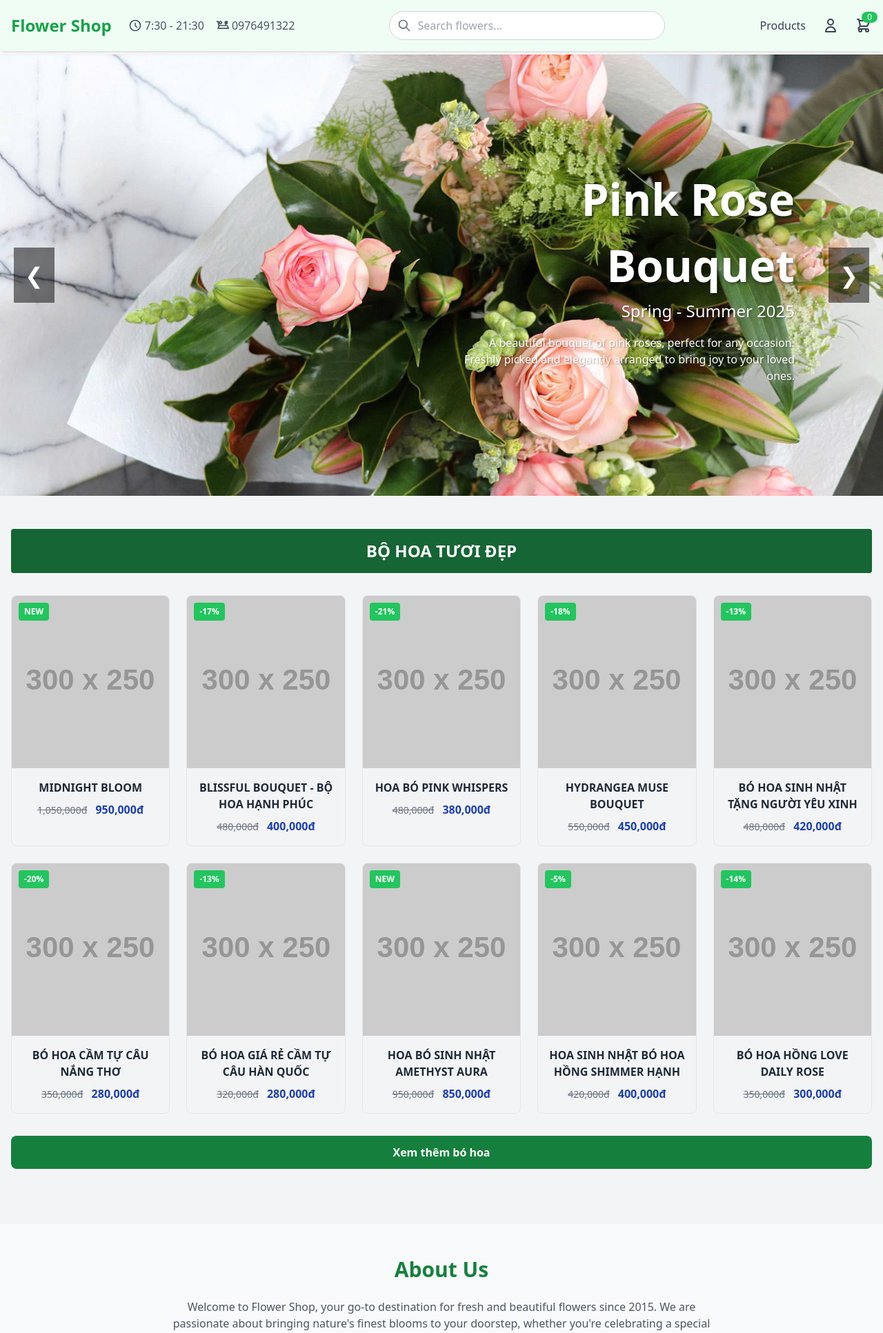
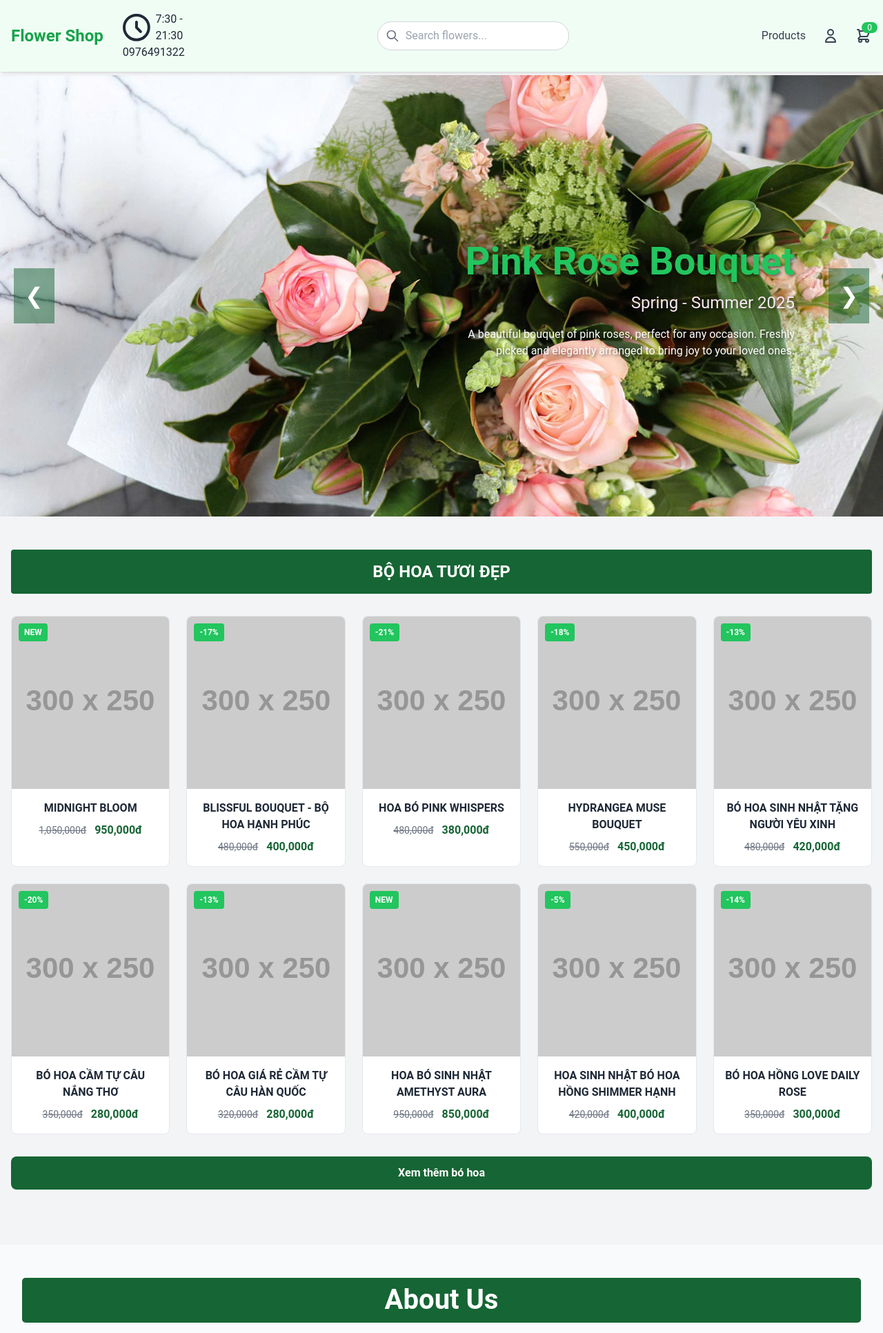
Before and after one commit to Tick2005/Flower-shop, a PHP site: page / in a window 1280 px wide. Shown: the top 1933 px of the page at 69% size. Run offline with PHP 8.4, Linux system fonts and the light colour scheme; grey boxes labelled with a size stand in for pictures from a placeholder-image service; some libraries are stand-ins or nearby versions.

Commit message:
Update style1.css

```diff
--- a/style1.css
+++ b/style1.css
@@ -1,41 +1,94 @@
+* {
+    margin: 0;
+    padding: 0;
+    box-sizing: border-box;
+    font-family: 'Roboto', sans-serif;
+}
+
+body {
+    display: flex;
+    flex-direction: column;
+    min-height: 100vh;
+    background: #f9fafb; /* Soft neutral background */
+    color: #1f2937; /* Primary text color */
+}
+
+main {
+    flex: 1;
+}
+
+.font-playfair {
+    font-family: 'Playfair Display', serif;
+}
+
+/* Header Styles */
+.header {
+    background: #ffffff; /* Clean white header */
+    box-shadow: 0 2px 4px rgba(0, 0, 0, 0.1);
+}
+
+.nav-links a, .nav-links i, .icons a, .icons i {
+    transition: color 0.3s, transform 0.2s;
+}
+
+.nav-links a:hover, .icons a:hover, .icons a:hover i {
+    color: #166534; /* Primary green for hover */
+    transform: translateY(-2px);
+}
+
 .dropdown:hover .dropdown-menu {
     display: block;
 }
+
+.dropdown-menu {
+    background: #ffffff; /* White dropdown */
+    box-shadow: 0 4px 6px rgba(0, 0, 0, 0.1);
+    transition: opacity 0.3s ease;
+}
+
+.search-bar input {
+    border-color: #d1d5db; /* Gray border */
+    transition: border-color 0.3s;
+}
+
+.search-bar input:focus {
+    border-color: #166534; /* Primary green on focus */
+}
+
 @media (max-width: 768px) {
     .nav-links {
         display: none;
-}
-.nav-links.active {
-display: flex;
-flex-direction: column;
         position: absolute;
         top: 100%;
         left: 0;
         right: 0;
-background-color: #f0fdf4;
+        background: #ffffff; /* White mobile menu */
+        flex-direction: column;
         padding: 1rem;
         box-shadow: 0 4px 6px rgba(0, 0, 0, 0.1);
+        z-index: 50;
     }
-.nav-links.active a, .nav-links.active div {
+    .nav-links.active {
+        display: flex;
+    }
+    .nav-links a {
         margin: 0.5rem 0;
-}
-.contact-info {
-display: none;
+        color: #1f2937; /* Primary text color */
+        font-weight: bold;
+        text-align: center;
     }
     .search-bar {
         width: 100%;
         max-width: 300px;
     }
 }
-/* Ensure footer stays at bottom */
-body {
-display: flex;
-flex-direction: column;
-min-height: 100vh;
+
+@media (min-width: 769px) {
+    .nav-links {
+        display: flex !important;
     }
-main {
-flex: 1;
 }
+
 /* Slider Styles */
 .slider {
     position: relative;
@@ -44,12 +97,14 @@ height: 80vh;
     overflow: hidden;
     margin-top: 5px;
 }
+
 .slides {
     display: flex;
     width: 100%;
     height: 100%;
     transition: transform 0.5s ease-in-out;
 }
+
 .slide {
     flex: 0 0 100%;
     position: relative;
@@ -57,48 +112,58 @@ background-size: cover;
     background-position: center;
     height: 100%;
 }
+
 .slide-content {
     position: absolute;
     top: 50%;
     right: 10%;
     transform: translateY(-50%);
     text-align: right;
-color: #fff;
+    color: #ffffff; /* White text for contrast */
     max-width: 500px;
-}
-.slide-content h2 {
-font-size: 4rem;
-font-weight: bold;
-color: #fff;
     text-shadow: 2px 2px 4px rgba(0, 0, 0, 0.5);
 }
+
+.slide-content h2 {
+    font-size: 3.5rem;
+    font-weight: bold;
+    color: #22c55e; /* Secondary green for emphasis */
+}
+
 .slide-content h3 {
     font-size: 1.5rem;
-color: #fff;
-text-shadow: 1px 1px 2px rgba(0, 0, 0, 0.3);
+    color: #fce7f3; /* Soft pink for warmth */
 }
+
 .slide-content p {
     font-size: 1rem;
-color: #fff;
     margin-top: 1rem;
-text-shadow: 1px 1px 2px rgba(0, 0, 0, 0.3);
 }
+
 .slider-btn {
     position: absolute;
     top: 50%;
     transform: translateY(-50%);
-background: rgba(0, 0, 0, 0.5);
-color: white;
+    background: rgba(22, 101, 52, 0.5); /* Primary green with opacity */
+    color: #ffffff;
     padding: 1rem;
     cursor: pointer;
     font-size: 2rem;
+    transition: background 0.3s;
 }
+
+.slider-btn:hover {
+    background: rgba(22, 101, 52, 0.7); /* Darker green on hover */
+}
+
 .prev {
     left: 20px;
 }
+
 .next {
     right: 20px;
 }
+
 @media (max-width: 768px) {
     .slider {
         height: 60vh;
@@ -108,7 +173,7 @@ right: 5%;
         max-width: 300px;
     }
     .slide-content h2 {
-font-size: 2.5rem;
+        font-size: 2rem;
     }
     .slide-content h3 {
         font-size: 1.2rem;
@@ -121,180 +186,262 @@ padding: 0.5rem;
         font-size: 1.5rem;
     }
 }
-/* Contact Info Styles */
-.contact-info {
-display: flex;
-align-items: center;
-gap: 1rem;
-color: #4b5563;
-}
-.contact-info svg {
-width: 20px;
-height: 20px;
-}
-/* Search Bar Styles */
-.search-bar {
-flex: 1;
-max-width: 400px;
-margin: 0 2rem;
-}
-@media (min-width: 769px) {
-.nav-links {
-display: flex !important;
-}
-}
+
 /* Product Grid Styles */
 .product-card {
     position: relative;
-border: 1px solid #e5e7eb;
+    border: 1px solid #e5e7eb; /* Light gray border */
     border-radius: 8px;
     overflow: hidden;
-transition: transform 0.3s ease;
+    transition: transform 0.3s ease, box-shadow 0.3s;
+    background: #ffffff; /* White card background */
 }
+
 .product-card:hover {
     transform: scale(1.05);
+    box-shadow: 0 4px 20px rgba(0, 0, 0, 0.1);
 }
+
 .product-image {
     width: 100%;
     height: 250px;
     object-fit: cover;
 }
+
 .product-label {
     position: absolute;
     top: 10px;
     left: 10px;
-background-color: #22c55e;
-color: white;
+    background: #22c55e; /* Secondary green for labels */
+    color: #ffffff;
     padding: 4px 8px;
     border-radius: 4px;
     font-size: 0.75rem;
     font-weight: bold;
 }
+
 .product-info {
     padding: 1rem;
     text-align: center;
 }
+
 .product-name {
     font-size: 1rem;
     font-weight: bold;
-color: #1f2937;
+    color: #1f2937; /* Primary text color */
     text-transform: uppercase;
     margin-bottom: 0.5rem;
 }
+
 .product-price-old {
     font-size: 0.875rem;
-color: #6b7280;
+    color: #6b7280; /* Gray for old price */
     text-decoration: line-through;
     margin-right: 0.5rem;
 }
+
 .product-price-new {
     font-size: 1rem;
     font-weight: bold;
-color: #1e40af;
+    color: #166534; /* Primary green for new price */
 }
+
+.product-card form {
+    display: flex;
+    flex-direction: column;
+    gap: 0.5rem;
+    margin-top: 0.5rem;
+}
+
+.product-card button {
+    background: #22c55e; /* Secondary green for buttons */
+    color: #ffffff;
+    padding: 0.5rem;
+    border-radius: 4px;
+    font-weight: bold;
+    transition: background 0.3s, transform 0.2s;
+}
+
+.product-card button:hover {
+    background: #16a34a; /* Darker green on hover */
+    transform: translateY(-2px);
+}
+
 /* View More Button Styles */
 .view-more-btn {
     display: block;
     margin: 2rem auto;
-background-color: #15803d;
-color: white;
+    background: #166534; /* Soft pink for button */
+    color: #fff; /* Primary green text */
     font-weight: bold;
     padding: 0.75rem 2rem;
     border-radius: 8px;
     text-align: center;
-transition: background-color 0.3s ease;
+    transition: background 0.3s ease, transform 0.2s;
 }
+
 .view-more-btn:hover {
-background-color: #166534;
+    background: #145c30; /* Darker pink on hover */
+    color: #ffffff;
+    transform: translateY(-2px);
 }
+
 /* About Us Section Styles */
 .about-section {
-background-color: #f9fafb;
+    background: #f9fafb; /* Neutral background */
     padding: 3rem 1rem;
     text-align: center;
+    width:100%;
 }
+
 .about-section h2 {
-color: #15803d;
+    background-color: #166534; /* Primary green for heading */
+    color:#fff;
+    padding:0.9rem;
+    border-radius:5px;
+    font-size: 2.5rem;
 }
+
 .about-section p {
     max-width: 800px;
     margin: 0 auto;
-color: #4b5563;
+    color: #4b5563; /* Secondary text color */
+    font-size: 1rem;
 }
+
 /* Flower Card Styles */
 .flower-card {
     position: relative;
-border: 1px solid #e5e7eb;
+    border: 1px solid #e5e7eb; /* Light gray border */
     border-radius: 8px;
     overflow: hidden;
-transition: transform 0.3s ease;
+    transition: transform 0.3s ease, box-shadow 0.3s;
+    background: #ffffff; /* White card background */
 }
+
 .flower-card:hover {
     transform: scale(1.05);
+    box-shadow: 0 4px 20px rgba(0, 0, 0, 0.1);
 }
+
 .flower-image {
     width: 100%;
     height: 200px;
     object-fit: cover;
 }
+
 .flower-info {
     padding: 1rem;
     text-align: center;
 }
+
 .flower-name {
     font-size: 1.25rem;
     font-weight: bold;
-color: #1f2937;
+    color: #1f2937; /* Primary text color */
     margin-bottom: 0.5rem;
 }
+
 .flower-meaning {
     font-size: 0.875rem;
-color: #15803d;
+    color: #22c55e; /* Secondary green for meaning */
     font-style: italic;
     margin-bottom: 0.5rem;
 }
+
 .flower-description {
     font-size: 0.875rem;
-color: #4b5563;
+    color: #4b5563; /* Secondary text color */
 }
+
 /* Service Section Styles */
 .service-section {
     padding: 3rem 1rem;
-background-color: #fff;
+    background: #ffffff; /* White background */
 }
+
 .service-section h2 {
-font-size: 1.5rem;
+    font-size: 1.8rem;
     font-weight: bold;
-color: #1f2937;
+    color: #166534; /* Primary green for heading */
     margin-bottom: 2rem;
 }
+
 .service-grid {
     display: grid;
-grid-template-columns: repeat(2, minmax(0, 1fr)); /* 2 cột trên mobile */
+    grid-template-columns: repeat(2, minmax(0, 1fr));
     gap: 1.5rem;
-justify-items: center; /* Căn giữa các mục trong lưới */
+    justify-items: center;
 }
+
 @media (min-width: 768px) {
     .service-grid {
-grid-template-columns: repeat(4, minmax(0, 1fr)); /* 4 cột trên desktop */
+        grid-template-columns: repeat(4, minmax(0, 1fr));
     }
 }
+
 .service-item {
     text-align: center;
-max-width: 200px; /* Giới hạn chiều rộng để các mục không quá rộng */
+    max-width: 200px;
 }
+
 .service-icon {
     width: 48px;
     height: 48px;
     margin: 0 auto 1rem;
+    stroke: #166534; /* Primary green for icons */
 }
+
 .service-title {
     font-size: 1rem;
     font-weight: bold;
-color: #1f2937;
+    color: #1f2937; /* Primary text color */
     margin-bottom: 0.5rem;
 }
+
 .service-description {
     font-size: 0.875rem;
-color: #1f2937;
+    color: #4b5563; /* Secondary text color */
 }
+
+/* Message Styles */
+.message {
+    background: #22c55e; /* Secondary green for messages */
+    color: #ffffff;
+    transition: opacity 0.3s ease;
+}
+
+/* Footer Styles */
+footer {
+    background: #166534; /* Primary green for footer */
+}
+
+footer a, footer svg {
+    color: #ffffff;
+    transition: color 0.3s;
+}
+
+footer a:hover, footer svg:hover {
+    color: #fce7f3; /* Soft pink for hover */
+}
+
+/* Form Input Styles */
+input[type="text"], input[type="email"], input[type="number"] {
+    border-color: #d1d5db; /* Gray border */
+    transition: border-color 0.3s;
+}
+
+input[type="text"]:focus, input[type="email"]:focus, input[type="number"]:focus {
+    border-color: #166534; /* Primary green on focus */
+}
+
+button[type="submit"] {
+    background: #22c55e; /* Secondary green for buttons */
+    color: #ffffff;
+    transition: background 0.3s, transform 0.2s;
+}
+
+button[type="submit"]:hover {
+    background: #16a34a; /* Darker green on hover */
+    transform: translateY(-2px);
+}
```
Lines whose indentation alone changed are shown as unchanged.
